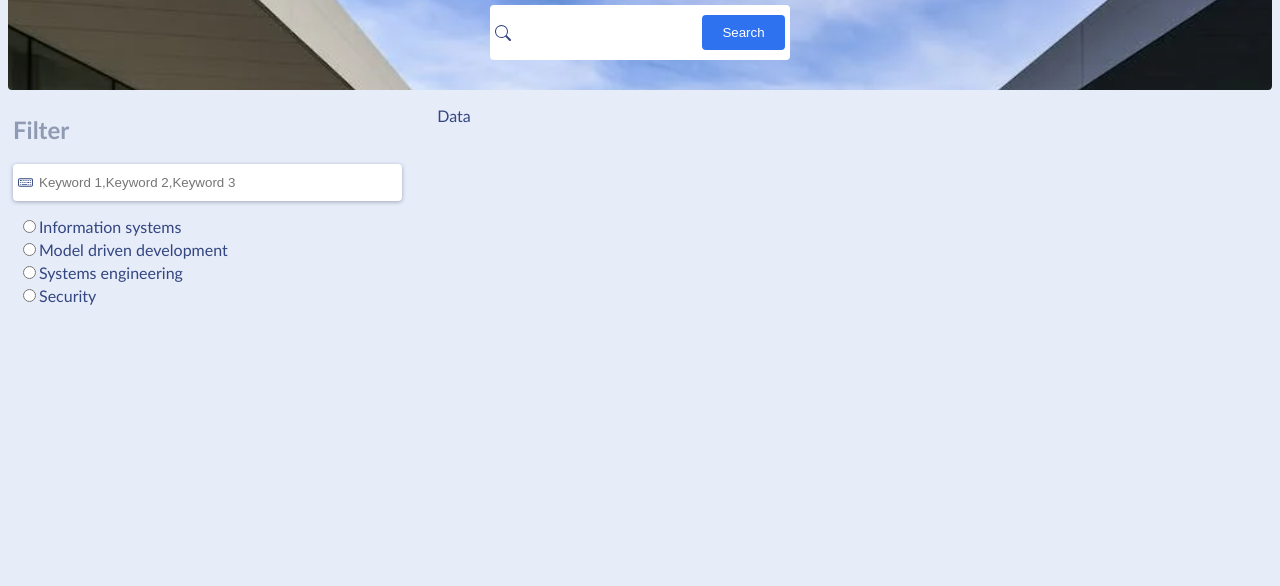
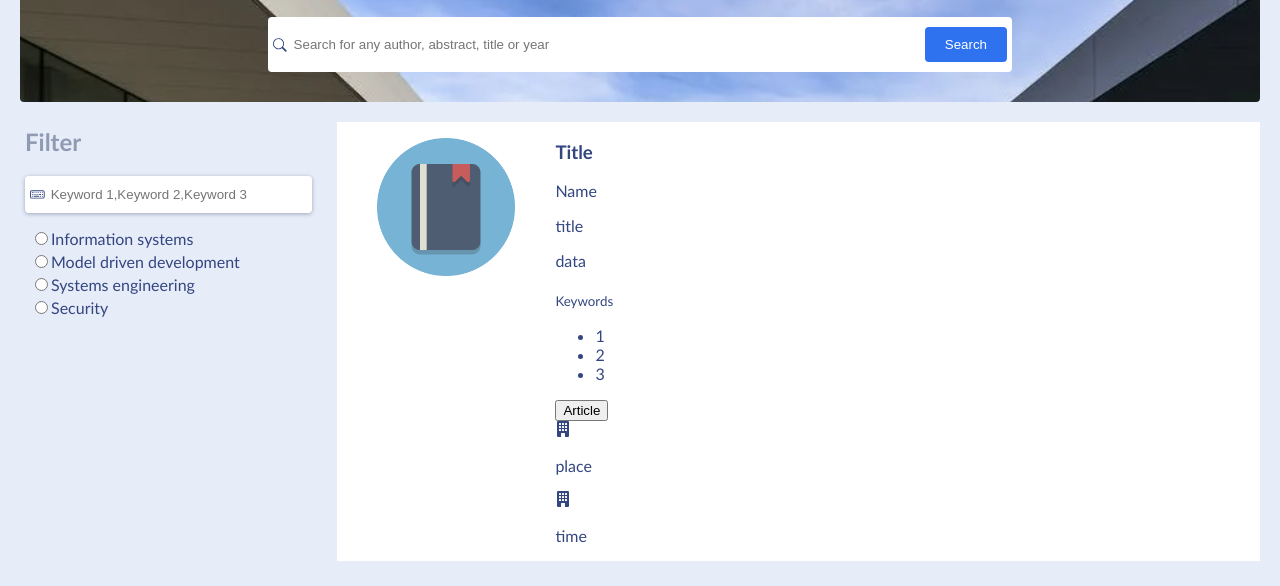
Before and after one commit to Dxckrr/quiz_web, a website: page frontend/build/index.html in a window 1280 px wide. Shown: the part 214-800 px from the top of the page. Drawn offline with Linux system fonts and the light colour scheme.

Commit message:
update html & css

```diff
--- a/frontend/build/css/index.css
+++ b/frontend/build/css/index.css
@@ -14,6 +14,7 @@
 body {
     background: var(--body-bg);
     color: var(--font-bg);
+    margin: 20px;
 }
 .search {
     width: 100%;
@@ -26,7 +27,7 @@ body {
     border-radius: var(--border-radius);
 }
 .search .search-input {
-    width: fit-content;
+    width: 60%;
     box-sizing: border-box;
     background: white;
     padding: 10px 5px 10px 5px;
@@ -38,6 +39,7 @@ body {
 }
 .search .search-input input {
     border: none;
+    width: 100%;
 }
 .search .search-input button {
     color: white;
@@ -86,4 +88,19 @@ body {
     display: flex;
     flex-direction: column;
     gap: 5px;
+    width: 100%;
+    margin-left: 30px;
 }
+.card {
+    width: 100%;
+    display: flex;
+    background: white;
+    margin-top: 20px;
+}
+.card figure {
+    width: 15%;
+    margin: 0 10px 0 10x;
+}
+.card figure img {
+    width: 100%;
+}
--- a/frontend/build/index.html
+++ b/frontend/build/index.html
@@ -19,7 +19,7 @@
                 <path
                     d="M11.742 10.344a6.5 6.5 0 1 0-1.397 1.398h-.001q.044.06.098.115l3.85 3.85a1 1 0 0 0 1.415-1.414l-3.85-3.85a1 1 0 0 0-.115-.1zM12 6.5a5.5 5.5 0 1 1-11 0 5.5 5.5 0 0 1 11 0" />
             </svg>
-            <input type="text">
+            <input type="text" placeholder="Search for any author, abstract, title or year">
             <button>Search</button>
         </div>
     </section>
@@ -44,7 +44,44 @@
             </ul>
         </aside>
         <section id="container">
-            <menu>Data</menu>
+            <!-- <menu>Data</menu> -->
+            <article class="card">
+                <figure>
+                    <img src="./img/book.png" alt="">
+                </figure>
+                <div class="content">
+                    <h1>Title</h1>
+                    <p>Name</p>
+                    <p>title</p>
+                    <p>data</p>
+                    <sub>Keywords</sub>
+                    <ul>
+                        <li>1</li>
+                        <li>2</li>
+                        <li>3</li>
+                    </ul>
+                    <button>Article</button>
+                    <footer>
+                        <div>
+                            <svg xmlns="http://www.w3.org/2000/svg" width="16" height="16" fill="currentColor"
+                                class="bi bi-building-fill" viewBox="0 0 16 16">
+                                <path
+                                    d="M3 0a1 1 0 0 0-1 1v14a1 1 0 0 0 1 1h3v-3.5a.5.5 0 0 1 .5-.5h3a.5.5 0 0 1 .5.5V16h3a1 1 0 0 0 1-1V1a1 1 0 0 0-1-1zm1 2.5a.5.5 0 0 1 .5-.5h1a.5.5 0 0 1 .5.5v1a.5.5 0 0 1-.5.5h-1a.5.5 0 0 1-.5-.5zm3 0a.5.5 0 0 1 .5-.5h1a.5.5 0 0 1 .5.5v1a.5.5 0 0 1-.5.5h-1a.5.5 0 0 1-.5-.5zm3.5-.5h1a.5.5 0 0 1 .5.5v1a.5.5 0 0 1-.5.5h-1a.5.5 0 0 1-.5-.5v-1a.5.5 0 0 1 .5-.5M4 5.5a.5.5 0 0 1 .5-.5h1a.5.5 0 0 1 .5.5v1a.5.5 0 0 1-.5.5h-1a.5.5 0 0 1-.5-.5zM7.5 5h1a.5.5 0 0 1 .5.5v1a.5.5 0 0 1-.5.5h-1a.5.5 0 0 1-.5-.5v-1a.5.5 0 0 1 .5-.5m2.5.5a.5.5 0 0 1 .5-.5h1a.5.5 0 0 1 .5.5v1a.5.5 0 0 1-.5.5h-1a.5.5 0 0 1-.5-.5zM4.5 8h1a.5.5 0 0 1 .5.5v1a.5.5 0 0 1-.5.5h-1a.5.5 0 0 1-.5-.5v-1a.5.5 0 0 1 .5-.5m2.5.5a.5.5 0 0 1 .5-.5h1a.5.5 0 0 1 .5.5v1a.5.5 0 0 1-.5.5h-1a.5.5 0 0 1-.5-.5zm3.5-.5h1a.5.5 0 0 1 .5.5v1a.5.5 0 0 1-.5.5h-1a.5.5 0 0 1-.5-.5v-1a.5.5 0 0 1 .5-.5" />
+                            </svg>
+                            <p>place</p>
+                        </div>
+                        <div>
+                            <svg xmlns="http://www.w3.org/2000/svg" width="16" height="16" fill="currentColor"
+                                class="bi bi-building-fill" viewBox="0 0 16 16">
+                                <path
+                                    d="M3 0a1 1 0 0 0-1 1v14a1 1 0 0 0 1 1h3v-3.5a.5.5 0 0 1 .5-.5h3a.5.5 0 0 1 .5.5V16h3a1 1 0 0 0 1-1V1a1 1 0 0 0-1-1zm1 2.5a.5.5 0 0 1 .5-.5h1a.5.5 0 0 1 .5.5v1a.5.5 0 0 1-.5.5h-1a.5.5 0 0 1-.5-.5zm3 0a.5.5 0 0 1 .5-.5h1a.5.5 0 0 1 .5.5v1a.5.5 0 0 1-.5.5h-1a.5.5 0 0 1-.5-.5zm3.5-.5h1a.5.5 0 0 1 .5.5v1a.5.5 0 0 1-.5.5h-1a.5.5 0 0 1-.5-.5v-1a.5.5 0 0 1 .5-.5M4 5.5a.5.5 0 0 1 .5-.5h1a.5.5 0 0 1 .5.5v1a.5.5 0 0 1-.5.5h-1a.5.5 0 0 1-.5-.5zM7.5 5h1a.5.5 0 0 1 .5.5v1a.5.5 0 0 1-.5.5h-1a.5.5 0 0 1-.5-.5v-1a.5.5 0 0 1 .5-.5m2.5.5a.5.5 0 0 1 .5-.5h1a.5.5 0 0 1 .5.5v1a.5.5 0 0 1-.5.5h-1a.5.5 0 0 1-.5-.5zM4.5 8h1a.5.5 0 0 1 .5.5v1a.5.5 0 0 1-.5.5h-1a.5.5 0 0 1-.5-.5v-1a.5.5 0 0 1 .5-.5m2.5.5a.5.5 0 0 1 .5-.5h1a.5.5 0 0 1 .5.5v1a.5.5 0 0 1-.5.5h-1a.5.5 0 0 1-.5-.5zm3.5-.5h1a.5.5 0 0 1 .5.5v1a.5.5 0 0 1-.5.5h-1a.5.5 0 0 1-.5-.5v-1a.5.5 0 0 1 .5-.5" />
+                            </svg>
+                            <p>time</p>
+                        </div>
+
+                    </footer>
+                </div>
+            </article>
         </section>
     </main>
 
```
